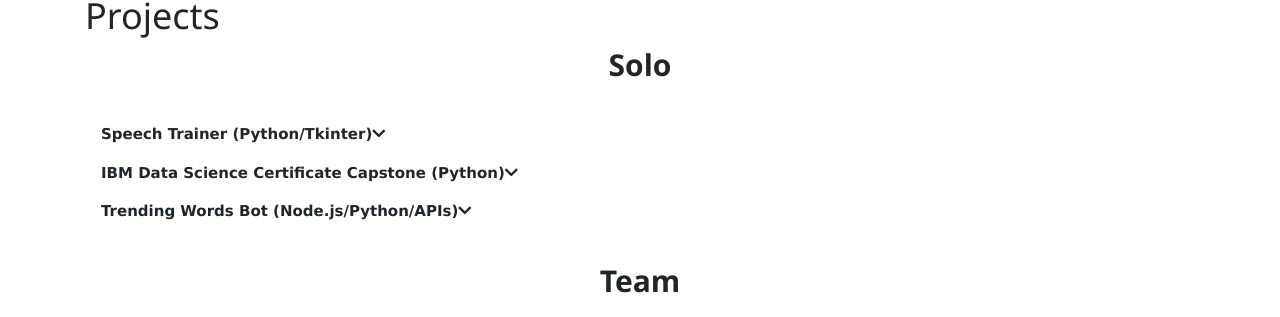
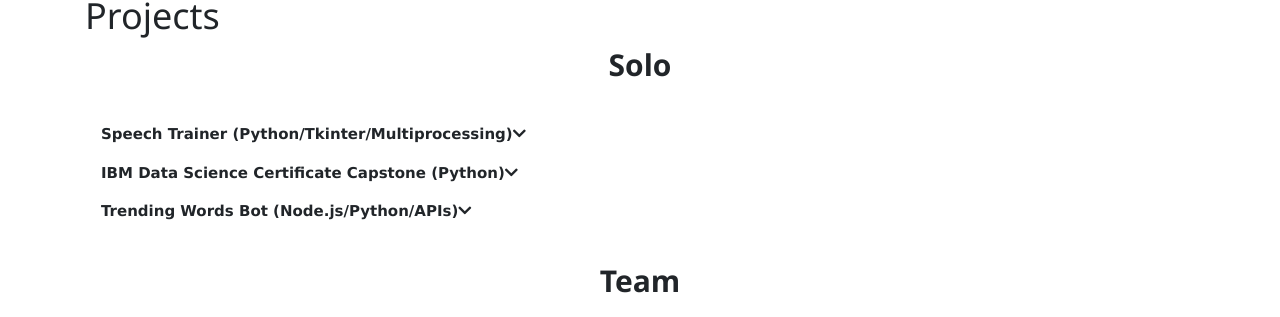
Before and after one commit to beauhodes/beauhodes.github.io, a Jekyll site: the page built from projects/index.html, in a window 1280 px wide. Shown: the part 130-447 px from the top of the page. Built offline with Jekyll 4.4.1, drawn with Linux system fonts in a browser that asks for light colours; nearby versions of some CDN libraries.

Commit message:
Update index.html

```diff
--- a/projects/index.html
+++ b/projects/index.html
@@ -7,7 +7,7 @@ title: Projects
 	<h2 style="font-weight: bold; text-align: center">Solo</h2>
 	<br>
 
-	<button onclick="dropText('p1')" class="w3-button w3-block w3-left-align" style="font-weight: bold;">Speech Trainer (Python/Tkinter)<i class="fas fa-chevron-down"></i></button>
+	<button onclick="dropText('p1')" class="w3-button w3-block w3-left-align" style="font-weight: bold;">Speech Trainer (Python/Tkinter/Multiprocessing)<i class="fas fa-chevron-down"></i></button>
 	<div id="p1" class="w3-container w3-hide">
   		<p>Uses a respiratory sensor and Python to help those who stutter, including myself, work on their fluency using computer visuals. The current version tracks your breathing and helps you know when the proper time is to turn your voice on. Features such as a better interface, voice tracking, and feedback metrics will be added soon.</p>
 		<a href="https://github.com/beauhodes/spTrainer" target="_blank" rel="noopener noreferrer" class="projLink">Github</a>
```
